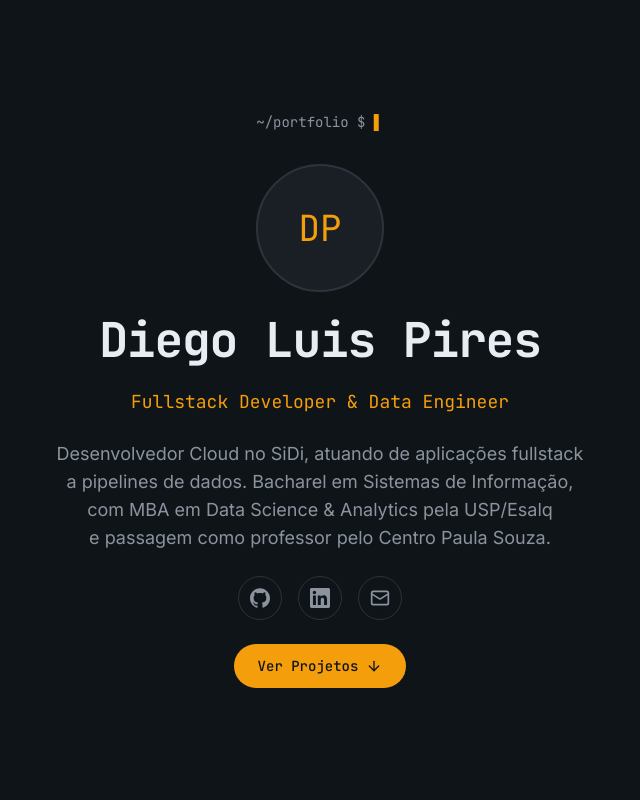
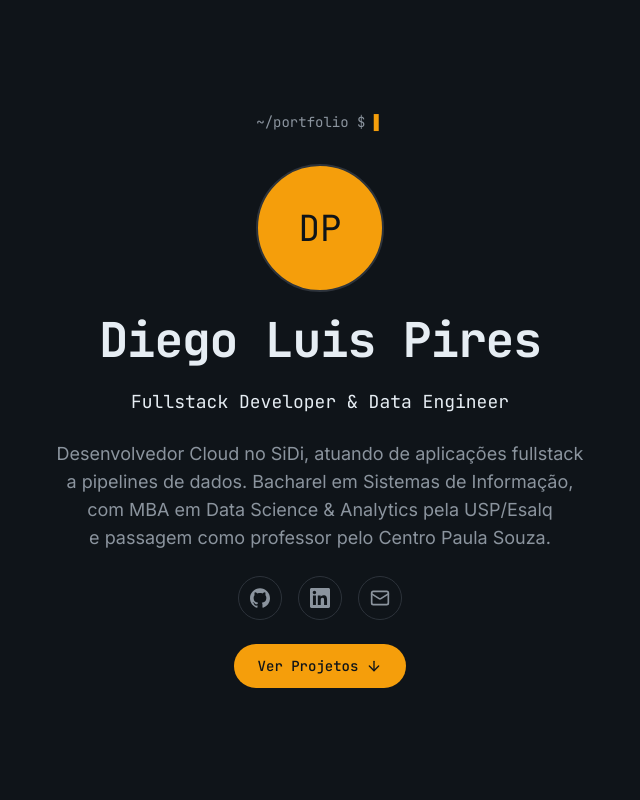
Before and after one commit to dlpires/portfolio, a Next.js app: page / in a window 1280 px wide. Shown: the top 800 px of the page, without its empty margins (320-960 px from the left). Built offline with nearby package versions, Linux system fonts and the light colour scheme.

Commit message:
fix(a11y): raise hero text contrast to WCAG AA and apply prettier formatting

```diff
--- a/src/app/layout.tsx
+++ b/src/app/layout.tsx
@@ -24,10 +24,7 @@ export default function RootLayout({
   children: React.ReactNode;
 }>) {
   return (
-    <html
-      lang="pt-BR"
-      className={`dark ${jetbrainsMono.variable} ${inter.variable}`}
-    >
+    <html lang="pt-BR" className={`dark ${jetbrainsMono.variable} ${inter.variable}`}>
       <body>{children}</body>
     </html>
   );
--- a/src/app/page.tsx
+++ b/src/app/page.tsx
@@ -11,9 +11,7 @@ export default function Home() {
         aria-label="Projetos"
         className="min-h-dvh scroll-mt-4 px-6 py-16 sm:px-10"
       >
-        <h2 className="font-display text-2xl font-semibold text-foreground">
-          Projetos
-        </h2>
+        <h2 className="font-display text-2xl font-semibold text-foreground">Projetos</h2>
         <p className="font-body mt-2 text-muted">Em breve.</p>
       </section>
     </main>
--- a/src/sections/Hero.tsx
+++ b/src/sections/Hero.tsx
@@ -41,7 +41,7 @@ export function Hero() {
           <div
             role="img"
             aria-label={avatar.alt}
-            className="font-display flex size-32 items-center justify-center rounded-full border-2 border-border bg-surface text-4xl text-accent"
+            className="font-display flex size-32 items-center justify-center rounded-full border-2 border-border bg-accent text-4xl text-accent-foreground"
           >
             {avatar.initials}
           </div>
@@ -54,11 +54,9 @@ export function Hero() {
           {name}
         </h1>
 
-        <p className="font-display text-base text-accent sm:text-lg">{role}</p>
+        <p className="font-display text-base text-foreground sm:text-lg">{role}</p>
 
-        <p className="font-body max-w-xl text-balance text-base text-muted sm:text-lg">
-          {bio}
-        </p>
+        <p className="font-body max-w-xl text-balance text-base text-muted sm:text-lg">{bio}</p>
 
         <ul className="flex items-center justify-center gap-4">
           {socials.map((social) => {
```
